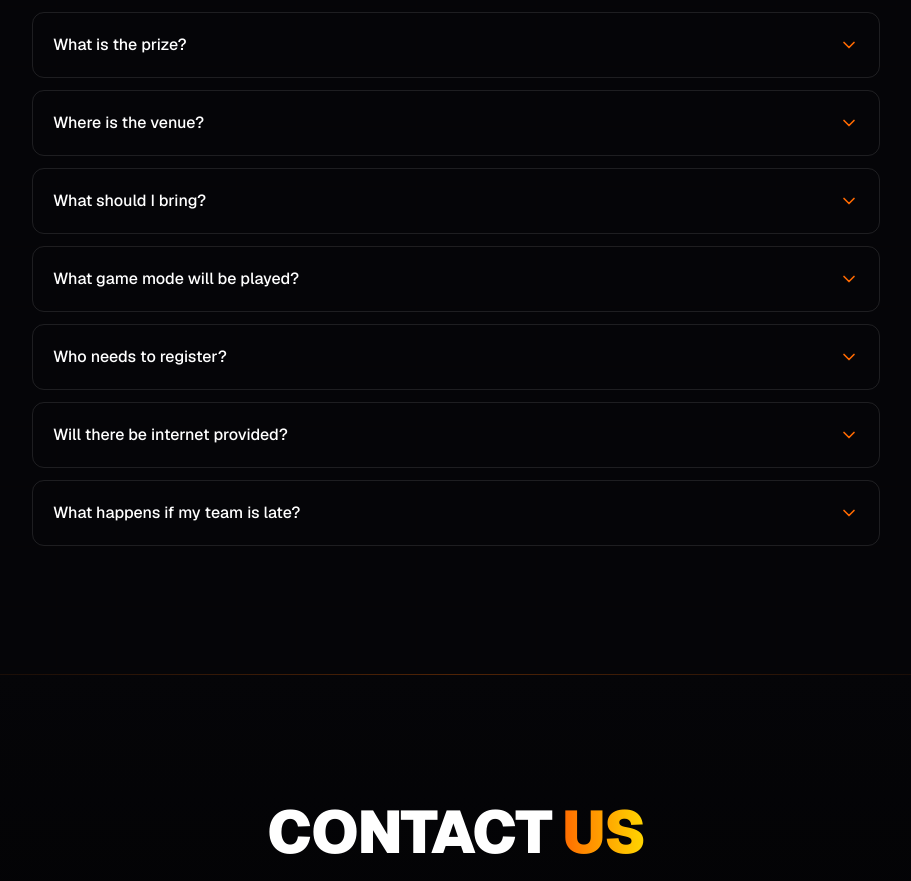
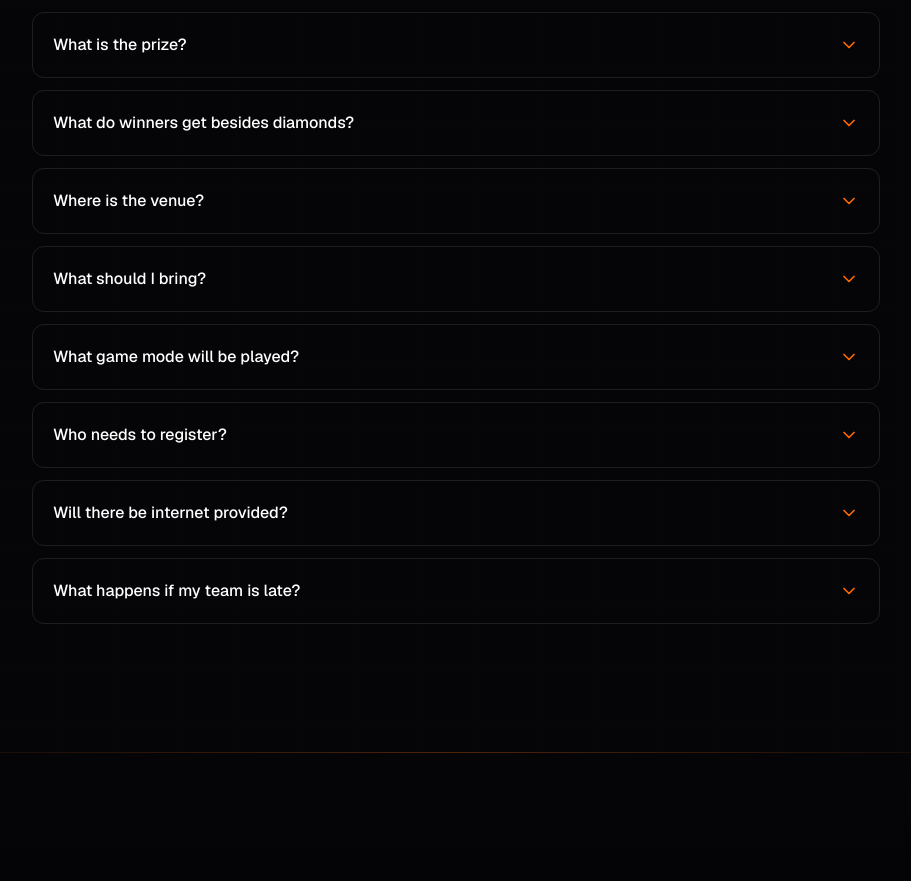
Before and after one commit to notUbaid/Free-Fire, a Next.js app: page / in a window 1280 px wide. Shown: the part 6288-7169 px from the top of the page, without its empty margins (184-1095 px from the left). Built offline with nearby package versions, Linux system fonts and the light colour scheme.

Commit message:
Add FAQ about winners getting real esports tournament opportunity

```diff
--- a/src/components/FAQSection.tsx
+++ b/src/components/FAQSection.tsx
@@ -42,6 +42,10 @@ const faqs: { q: string; a: React.ReactNode }[] = [
   {
     q: "What is the prize?",
     a: "The winning team takes home 15,000 Free Fire MAX Diamonds. One prize pool, no split — winner takes all!",
+  },
+  {
+    q: "What do winners get besides diamonds?",
+    a: "The winning team will also get an exclusive opportunity to play in a real esports tournament. This is your chance to go from casual gaming to competitive esports!",
   },
   {
     q: "Where is the venue?",
```
